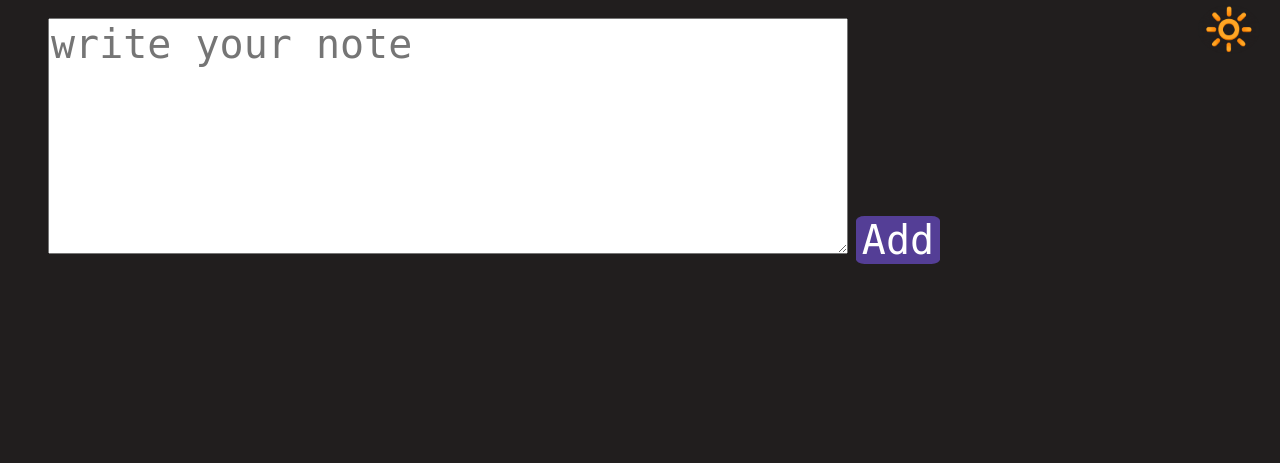
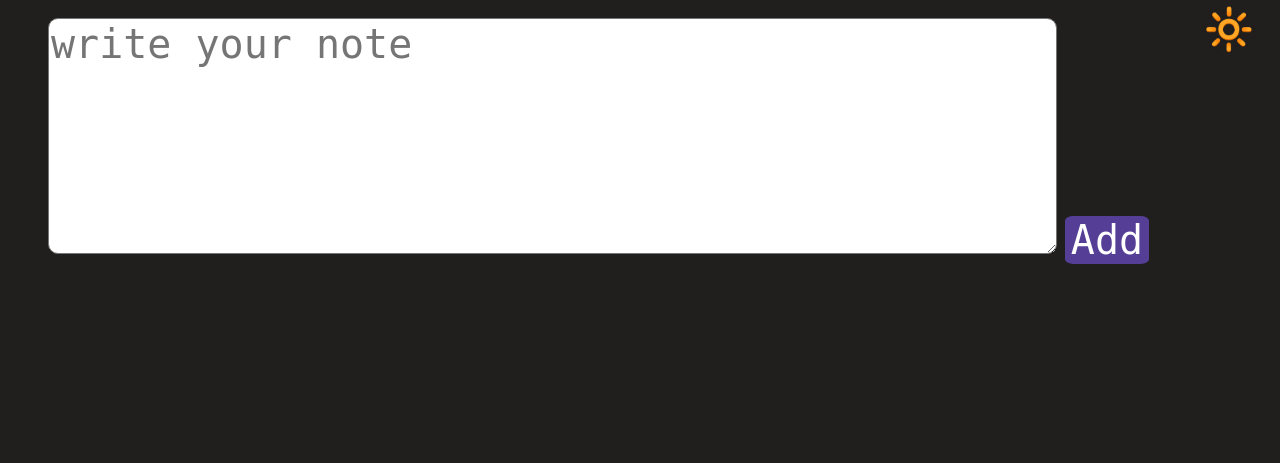
Before and after one commit to BugganeHuman/kite, a Django app: page /notes/ in a window 1280 px wide. Shown: the top 463 px of the page. Run offline with Django 5.2, Linux system fonts and the light colour scheme; the visitor is signed in with stand-in values (Sample User, id 1); data that the repository does not hold is empty; some libraries are stand-ins or nearby versions.

Commit message:
change length of textarea_input_task_notes

```diff
--- a/core/static/core/style.css
+++ b/core/static/core/style.css
@@ -14,6 +14,14 @@ body{
     width: 800px;
     margin-left: 40px;
     margin-top: 10px;
+}
+
+#textarea_add_note_notes{
+    font-size: 40px;
+    font-family: monospace;
+    margin-left: 40px;
+    margin-top: 10px;
+    border-radius: 10px;
 }
 
 .btn_add_task{
--- a/templates/notes.html
+++ b/templates/notes.html
@@ -18,7 +18,7 @@
                 hx-select="#tasks_list_notes" hx-swap="outerHTML"
                 hx-on::after-request="document.getElementById('textarea_add_note_notes').value = ''">
             {% csrf_token %}
-            <textarea class="input_task" id="textarea_add_note_notes" cols="70" rows="5" name="task"
+            <textarea  id="textarea_add_note_notes" cols="41" rows="5" name="task"
                         placeholder="write your note" autocomplete="off"></textarea>
             <button type="submit" class="btn_add_task">Add</button>
         </form>
```
